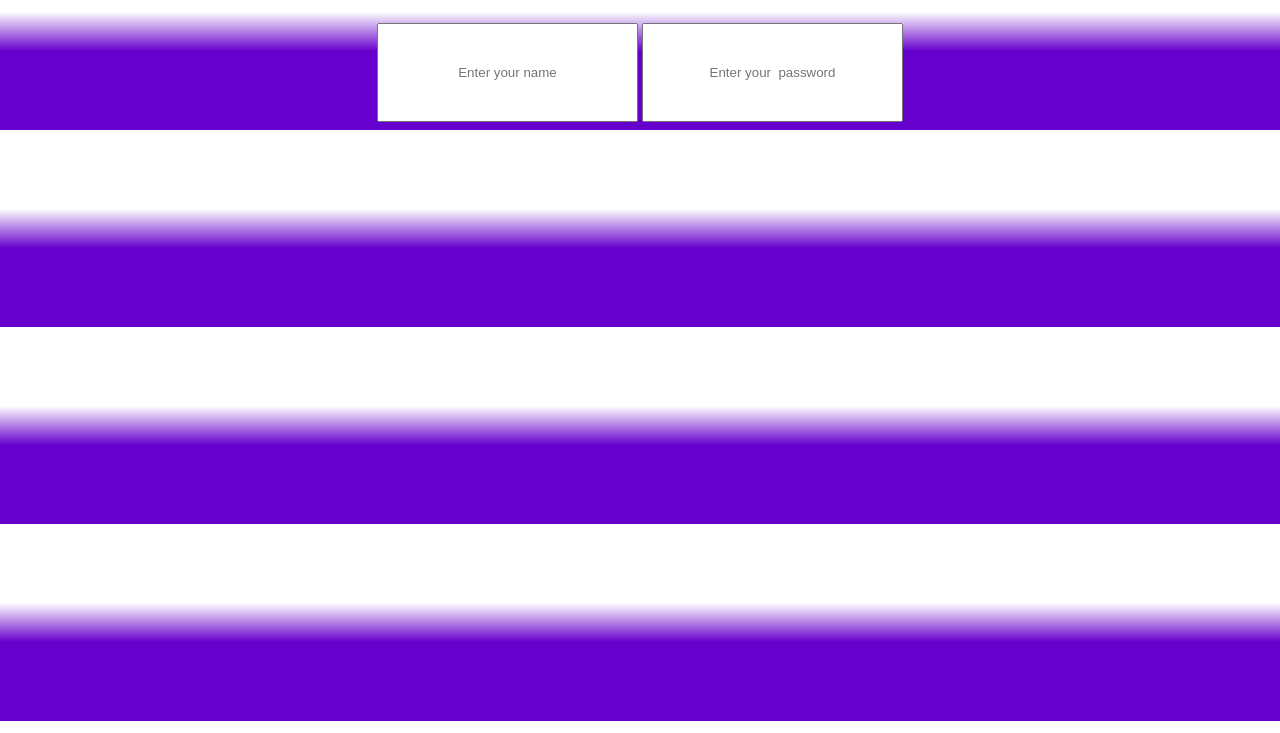
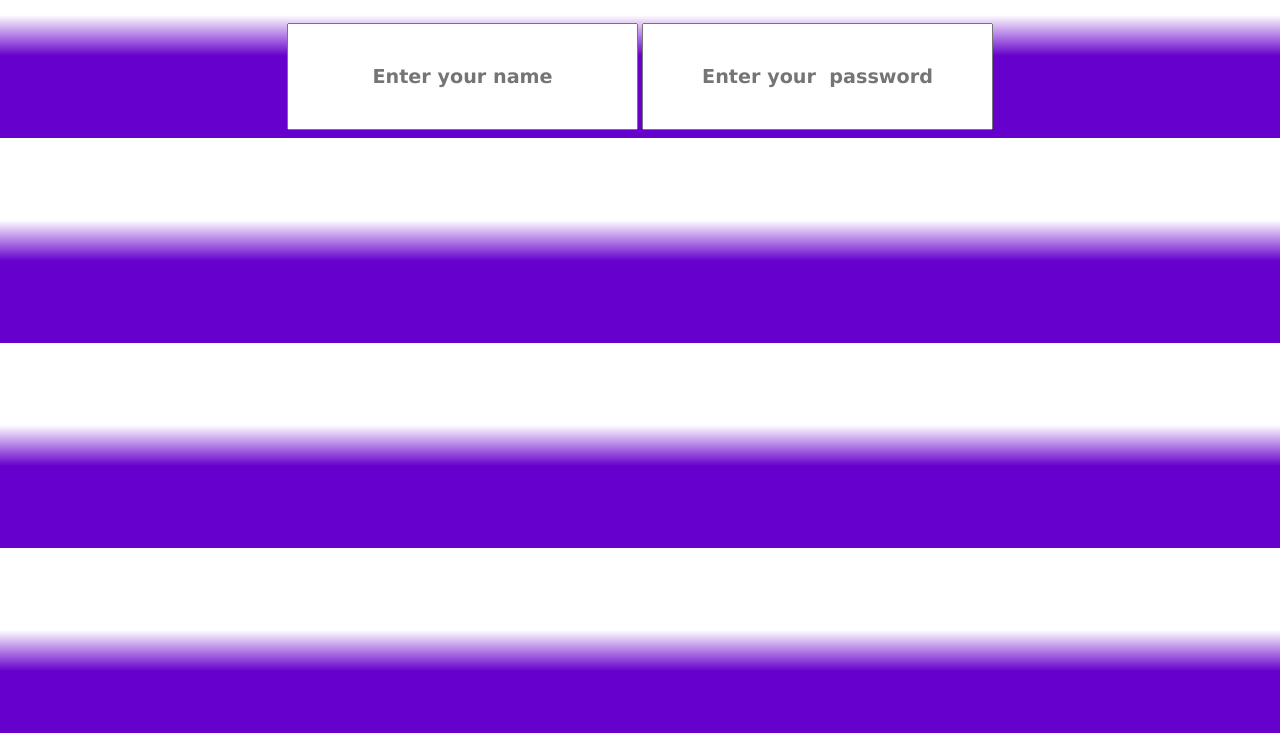
Before and after one commit to irshathbanu-mediwave/Task, a plain HTML site: page app/index.html in a window 1280 px wide. Shown: the part 67-800 px from the top of the page. Drawn offline with Linux system fonts and the light colour scheme.

Commit message:
second time push

```diff
--- a/app/style.css
+++ b/app/style.css
@@ -9,7 +9,10 @@ body{
     background: linear-gradient(to top, #6600cc 40%, #ffffff 60%);
 }
 .two
-{
+{   font-weight: bold;
+    font-family: 'Lucida Sans';
+    font-size: larger;
+    color:black;
     padding: 40px;
     text-align: center;
 }
```
Also changed, not shown: app/index.html (+2 -2 lines).
